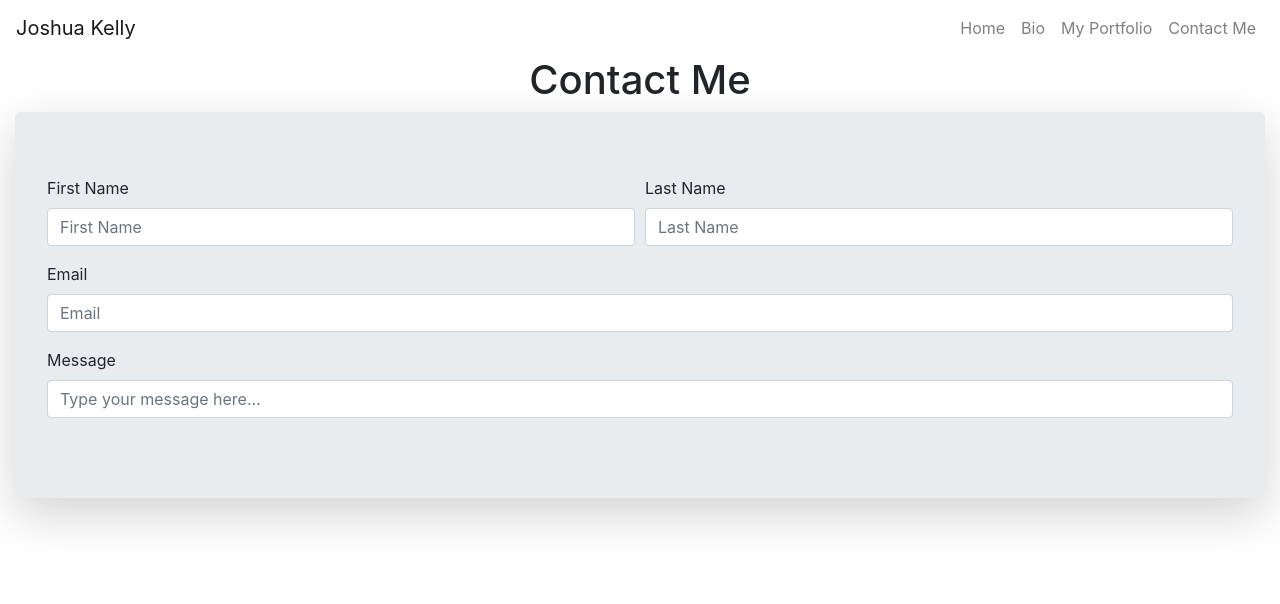
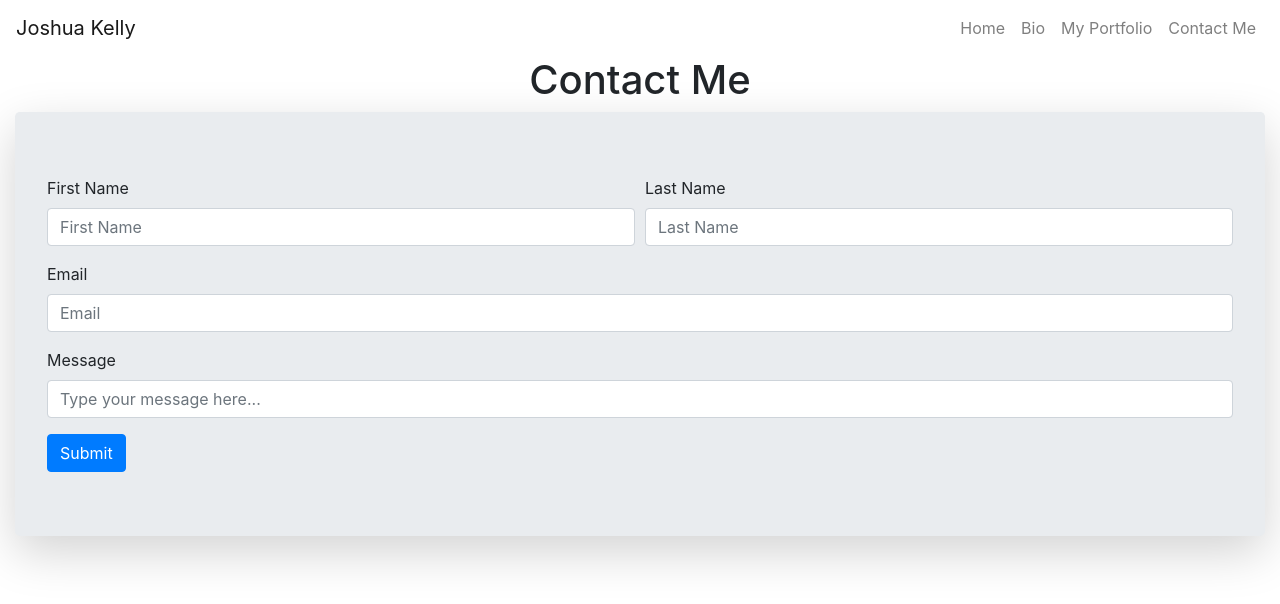
Before and after one commit to Josh-Kelly2015/React-Portfolio, a React (Create React App) app: page /contact-me in a window 1280 px wide. Shown: the top 604 px of the page. Built offline with nearby package versions, Linux system fonts and the light colour scheme.

Commit message:
forgot to add back the submit button

```diff
--- a/src/ContactMe.jsx
+++ b/src/ContactMe.jsx
@@ -33,6 +33,9 @@ const ContactMe = props => (
           <Form.Label>Message</Form.Label>
           <Form.Control type="text" placeholder="Type your message here..." />
         </Form.Group>
+        <Button variant="primary" type="submit">
+          Submit
+        </Button>
       </Form>
     </Jumbotron>
   </Container>
--- a/src/MyPortfolio.jsx
+++ b/src/MyPortfolio.jsx
@@ -4,7 +4,6 @@ import Carousel from "react-bootstrap/Carousel";
 import Container from "react-bootstrap/Container";
 import Button from "react-bootstrap/Button";
 import Row from "react-bootstrap/Row";
-import Jumbotron from "react-bootstrap/Jumbotron";
 
 const MyPortfolio = props => (
   <Container fluid>
```
